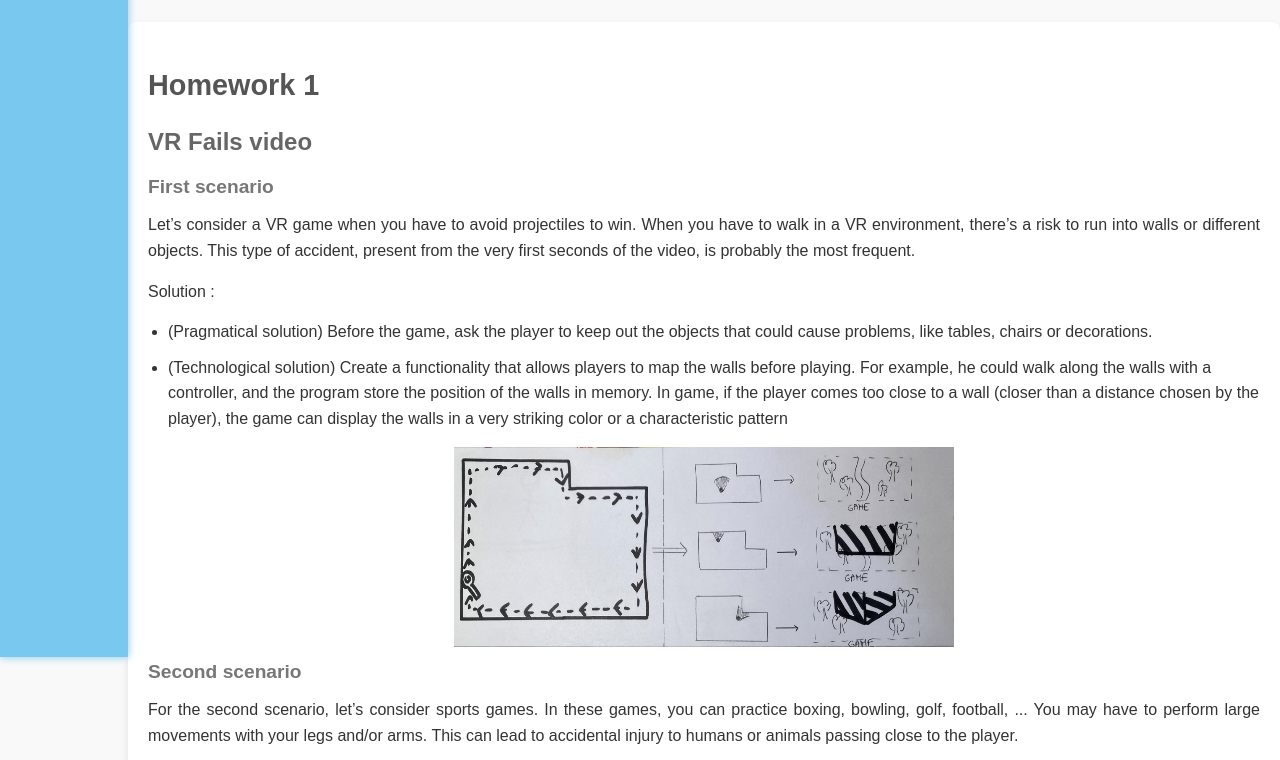
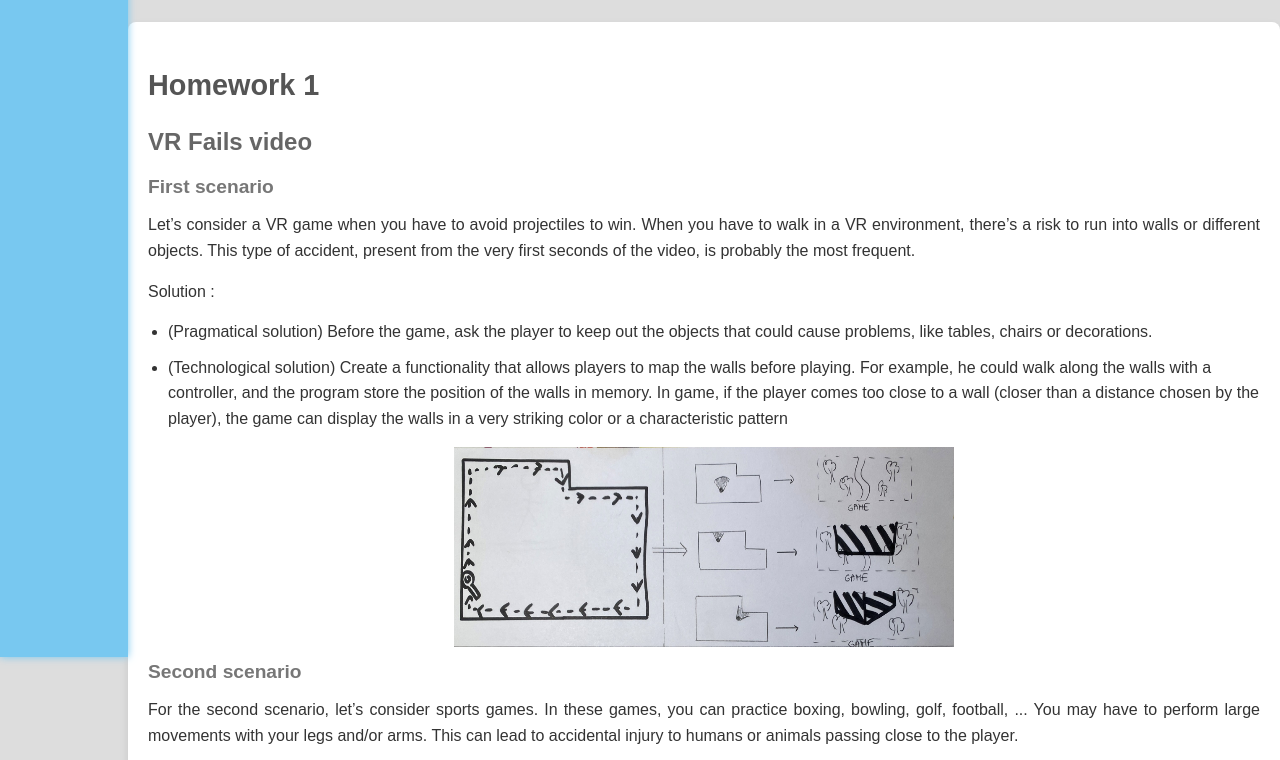
Before and after one commit to enzogelas/IGD301_Blog, a plain HTML site: page index.html in a window 1280 px wide. Shown: the part 143-903 px from the top of the page. Drawn offline with Linux system fonts and the light colour scheme.

Commit message:
CSS fixed

```diff
--- a/style.css
+++ b/style.css
@@ -10,7 +10,7 @@ body {
     font-family: 'Arial', sans-serif;
     line-height: 1.6;
     color: #333;
-    background-color: #f9f9f9;
+    background-color: #ddd;
     margin: 0px;
 
     display: flex;
@@ -99,6 +99,8 @@ li {
     padding: 10px;
 
     box-shadow: 0 0 8px rgb(120,200,240);
+
+    word-wrap: break-word;
 }
 
 
@@ -110,8 +112,6 @@ li {
 .navigation-link {
     color: white;
     text-decoration: none;
-
-    word-wrap: break-word;
 }
 
 .navigation-link:hover {
```
